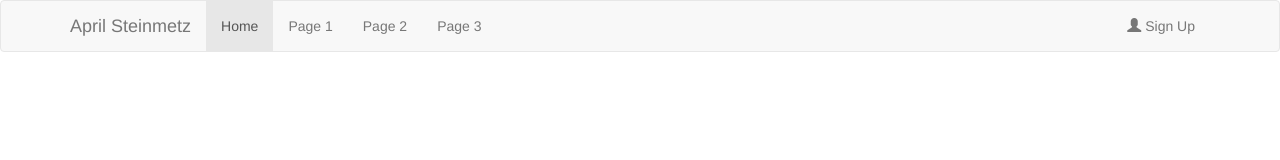
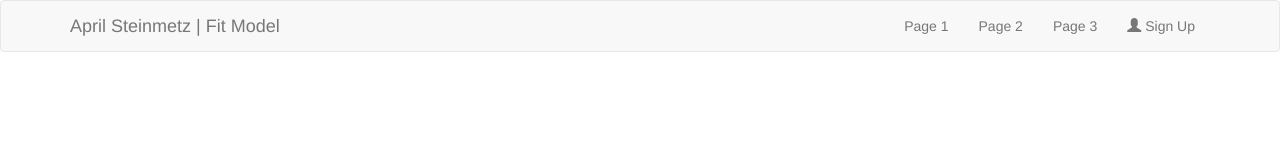
Before and after one commit to maxlef/aprilfitness, a plain HTML site: page index.html in a window 1280 px wide. Drawn offline with nearby package versions, Linux system fonts and the light colour scheme.

Commit message:
navbar cleaned up

```diff
--- a/index.html
+++ b/index.html
@@ -15,6 +15,8 @@
 
   <script src="https://ajax.googleapis.com/ajax/libs/jquery/1.12.0/jquery.min.js"></script>
   <script src="http://maxcdn.bootstrapcdn.com/bootstrap/3.3.6/js/bootstrap.min.js"></script>
+
+  <script src="https://npmcdn.com/masonry-layout@4.0/dist/masonry.pkgd.min.js"></script>
 </head>
 
 <body>
@@ -27,26 +29,26 @@
           <span class="icon-bar"></span>
           <span class="icon-bar"></span>
         </button>
-        <a class="navbar-brand" href="#">April Steinmetz</a>
+        <a class="navbar-brand" href="index.html">April Steinmetz | Fit Model</a>
       </div>
       <div class="collapse navbar-collapse" id="myNavbar">
-        <ul class="nav navbar-nav">
-          <li class="active"><a href="#">Home</a></li>
+        <ul class="nav navbar-nav navbar-right">
           <li><a href="#">Page 1</a></li>
           <li><a href="#">Page 2</a></li>
           <li><a href="#">Page 3</a></li>
-        </ul>
-        <ul class="nav navbar-nav navbar-right">
           <li><a href="#"><span class="glyphicon glyphicon-user"></span> Sign Up</a></li>
         </ul>
       </div>
     </div>
   </nav>
 
-  <div class="container" id="showCase">
 
-
-  </div>
+    <!-- <div id='masonry'>
+      <div class="item"><img src="img/fitness/fitness2.jpg"></img></div>
+      <div class="item"><img src="img/glamour/glamour2.jpg"></img></div>
+      <div class="item"><img src="img/glamour/glamour2.jpg"></img></div>
+      <div class="item"><img src="img/fitness/fitness2.jpg"></img></div>
+    </div> -->
 
 
 </body>
```
